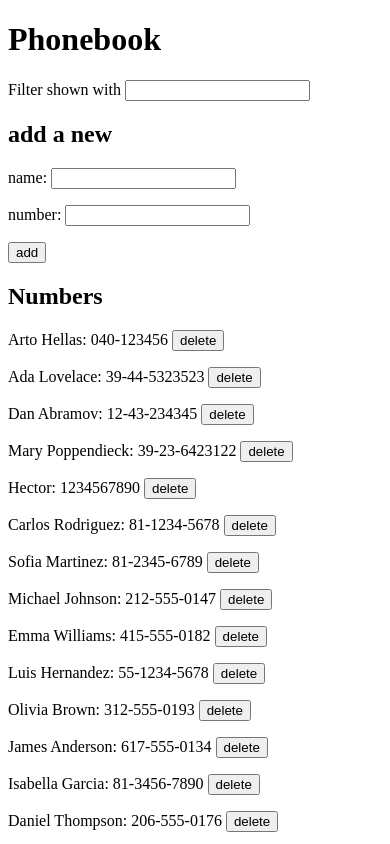
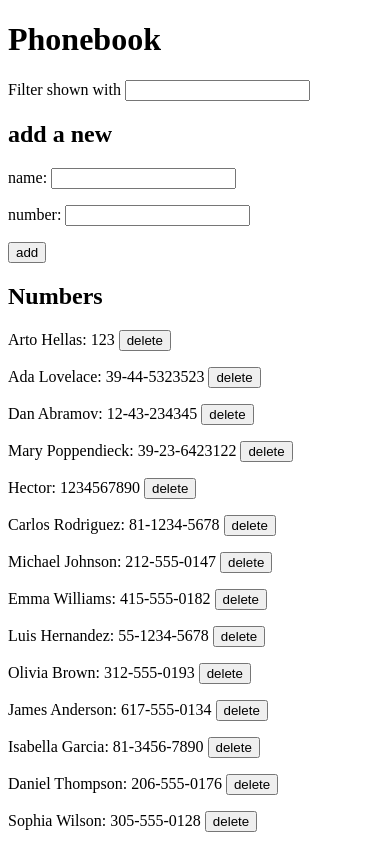
Before and after one commit to CarlosGBGzz/CursoFullStackOpen, a React (Vite) app in the folder Part2/phonebook/: page / in a window 390 px wide. Shown: the top 844 px of the page. Built offline with nearby package versions, Linux system fonts and the light colour scheme; data requests are answered from the project's data file.

Commit message:
feat: allow changing the phone number of an existing contact

```diff
--- a/Part2/phonebook/db.json
+++ b/Part2/phonebook/db.json
@@ -2,7 +2,7 @@
   "persons": [
     {
       "name": "Arto Hellas",
-      "number": "040-123456",
+      "number": "123",
       "id": "1"
     },
     {
@@ -29,11 +29,6 @@
       "name": "Carlos Rodriguez",
       "number": "81-1234-5678",
       "id": "6"
-    },
-    {
-      "name": "Sofia Martinez",
-      "number": "81-2345-6789",
-      "id": "7"
     },
     {
       "name": "Michael Johnson",
@@ -119,6 +114,11 @@
       "name": "Benjamin Martin",
       "number": "713-555-0142",
       "id": "24"
+    },
+    {
+      "name": "pepe",
+      "number": "123",
+      "id": "e0s_qRkoamA"
     }
   ],
   "$schema": "./node_modules/json-server/schema.json"
--- a/Part2/phonebook/src/App.jsx
+++ b/Part2/phonebook/src/App.jsx
@@ -1,7 +1,5 @@
 import { useState, useEffect} from 'react'
-import axios from 'axios'
 import personService from './services/person'
-import person from './services/person'
 
 const Filter = ({filter,handleFilter}) => {
   return (
@@ -33,8 +31,8 @@ const Persons = ({persons, filter, deletePersons}) => {
 
   return (
     <>
-      {personsToShow.map(number =>
-        <p key={number.id}>{number.name}: {number.number} <button id={number.id} onClick={deletePersons}>delete</button></p>
+      {personsToShow.map(person =>
+        <p key={person.id}>{person.name}: {person.number} <button id={person.id} onClick={deletePersons}>delete</button></p>
       )}
     </>
   )
@@ -66,6 +64,9 @@ const App = () => {
     event.preventDefault()
     if (persons.some( person => person.name.toLowerCase() === newName.toLowerCase())) {
       alert(`${newName} is already added to phonebook`)
+      if (window.confirm("Do you want to change the phone?")) {
+        changePhone()
+      }
     } else {
       let personObject = {
         name : newName,
@@ -80,6 +81,20 @@ const App = () => {
           setNewNumber('')
       })
     }
+  }
+
+  const changePhone = () => {
+    const personObject = persons.find(person => person.name.toLowerCase() === newName.toLowerCase())
+    const changedPersonObject = {
+      ...personObject,
+      number: newNumber
+    }
+
+    personService
+      .updatePerson(changedPersonObject)
+        .then(data => {
+          setPersons( persons.map(person => person.id === data.id ? data : person))
+        })
   }
 
   const deletePersons = (event) => {
--- a/Part2/phonebook/src/services/person.js
+++ b/Part2/phonebook/src/services/person.js
@@ -16,8 +16,14 @@ const deletePerson = id => {
     return request.then( response => response)
 }
 
+const updatePerson = personObject => {
+    const request = axios.put(`${baseUrl}/${personObject.id}`, personObject)
+    return request.then(response => response.data)
+}
+
 export default {
     getAll,
     deletePerson,
-    postPerson
+    postPerson,
+    updatePerson
 }
```
